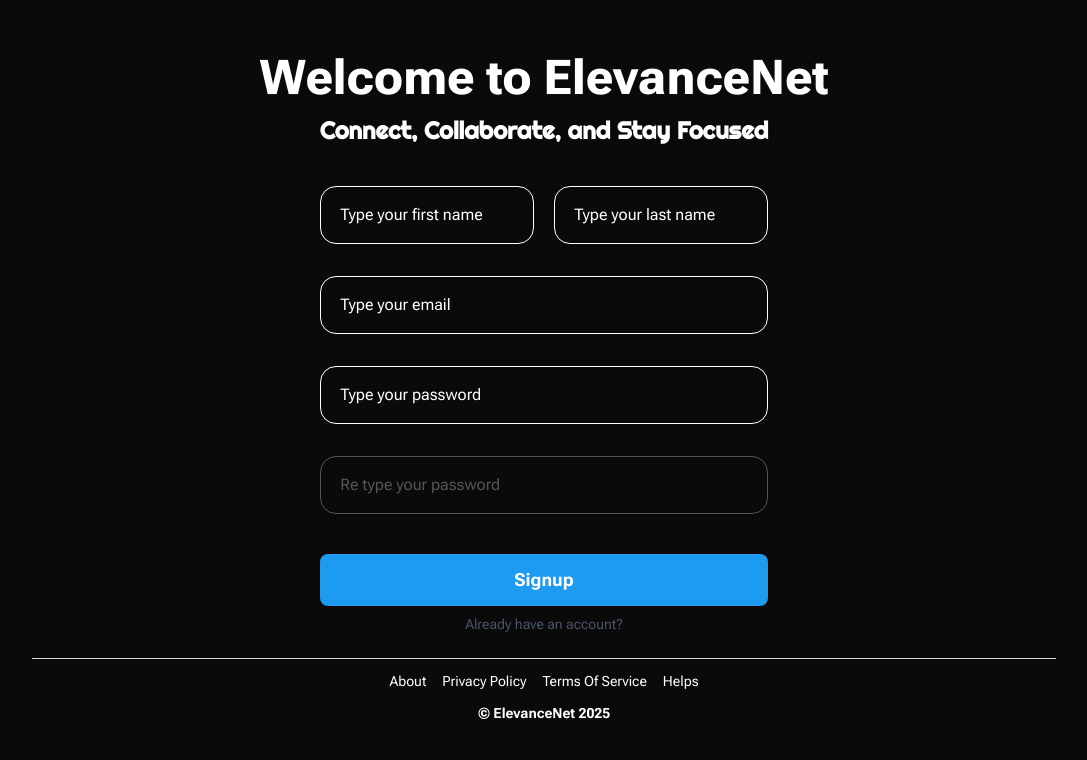
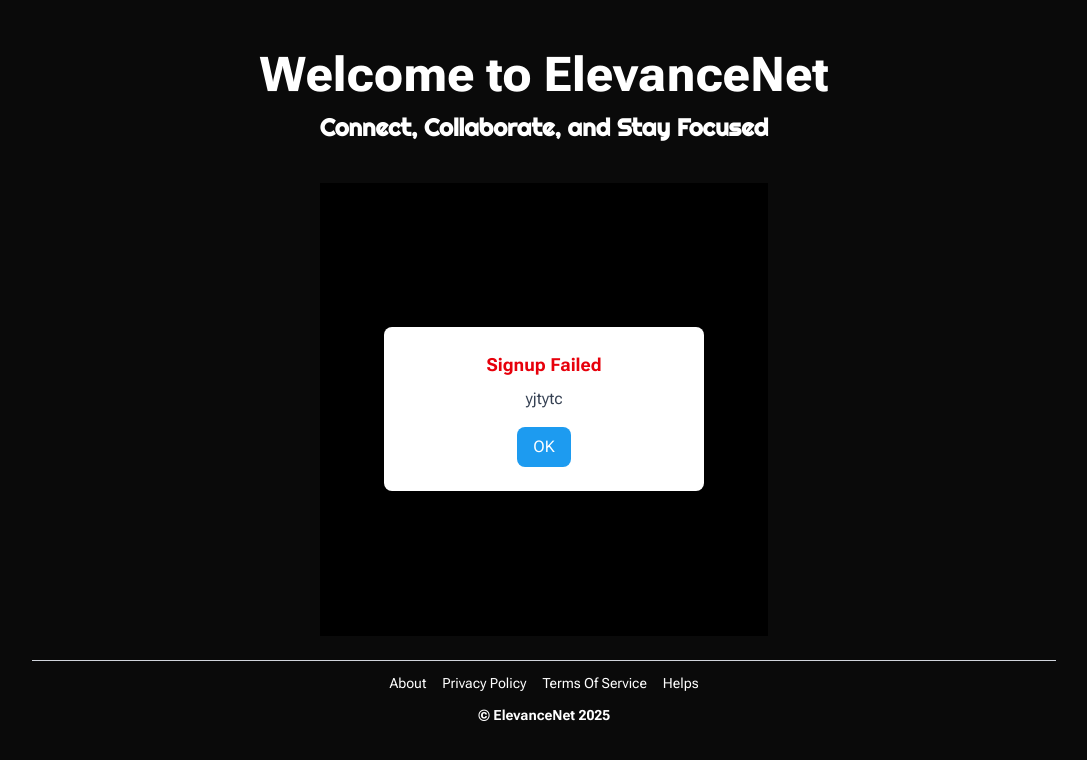
Before and after one commit to Abdullah00001/ElevanceNet_Frontend, a React (Vite) app: page /signup in a window 1280 px wide. Shown: the top 760 px of the page, without its empty margins (96-1183 px from the left). Built offline with nearby package versions, Linux system fonts and the light colour scheme.

Commit message:
feat(signup): added loader in signup button

```diff
--- a/package.json
+++ b/package.json
@@ -17,6 +17,7 @@
     "react-dom": "^19.0.0",
     "react-icons": "^5.5.0",
     "react-router-dom": "^7.2.0",
+    "react-spinners": "^0.15.0",
     "tailwindcss": "^4.0.8",
     "zod": "^3.24.2"
   },
--- a/src/features/signup/apis/signup.api.ts
+++ b/src/features/signup/apis/signup.api.ts
@@ -15,7 +15,7 @@ const signup = async (
   } catch (error) {
     if (error instanceof Error) {
       if (axios.isAxiosError(error) && error.response) {
-        return error.response.data;
+        throw error.response.data.message;
       }
     }
   }
--- a/src/features/signup/components/SignupForm.tsx
+++ b/src/features/signup/components/SignupForm.tsx
@@ -1,4 +1,4 @@
-import { FC, FormEvent, useState } from "react";
+import { FC, FormEvent, useCallback, useEffect, useState } from "react";
 import FirstName from "./FirstName";
 import LastName from "./LastName";
 import Email from "./Email";
@@ -10,12 +10,13 @@ import signupInputValidationSchema from "../../../schemas/signup.schema";
 import useFieldError from "../hooks/useFieldError";
 import useSignup from "../hooks/useSignup";
 import { useNavigate } from "react-router-dom";
+import { HashLoader } from "react-spinners";
 
 const SignupForm: FC = () => {
   const { signupPayload } = useSignupPayload();
-  const [isValid, setIsValid] = useState<boolean>(false);
   const { setFieldError, resetFieldErrors } = useFieldError();
-  const { isPending, mutate, isError, isSuccess } = useSignup();
+  const [signupFailedError, setSignupFailedError] = useState<string>("yjtytc");
+  const { isPending, mutate } = useSignup();
   const navigate = useNavigate();
   const handleSubmit = (e: FormEvent) => {
     e.preventDefault();
@@ -23,9 +24,7 @@ const SignupForm: FC = () => {
     resetFieldErrors();
     const fieldValidationResult =
       signupInputValidationSchema.safeParse(signupPayload);
-    if (fieldValidationResult.success) {
-      setIsValid(true);
-    } else {
+    if (!fieldValidationResult.success) {
       const formatErrors = fieldValidationResult.error.format();
       Object.entries(formatErrors)
         .filter(([key]) => key !== "_errors")
@@ -38,17 +37,23 @@ const SignupForm: FC = () => {
           }
           setFieldError(field, message);
         });
+      return;
     }
     // Form Validation
-    if (isValid) {
-      mutate(signupPayload);
-    }
-    if (isSuccess) {
-      navigate("/auth/verify");
-    }
+    mutate(signupPayload, {
+      onSuccess: (data) => {
+        if (data?.success) {
+          navigate("/auth/verify");
+        }
+      },
+      onError: (error) => setSignupFailedError(error.message),
+    });
   };
+  useEffect(() => {
+    console.log(signupFailedError);
+  }, []);
   return (
-    <section className="mt-10 w-full max-w-md px-4 md:px-0">
+    <section className="mt-10 w-full max-w-md px-4 md:px-0 relative">
       <form className="w-full space-y-2" onSubmit={handleSubmit}>
         <div className="flex w-full flex-col gap-2 md:flex-row md:items-center md:gap-5">
           <FirstName />
@@ -64,15 +69,38 @@ const SignupForm: FC = () => {
           <ConfirmPassword />
         </div>
         <Button
-          style="mt-2 w-full rounded-lg bg-[#1D9BF0] py-3 text-lg font-bold text-white cursor-pointer"
+          style="mt-2 hover:opacity-90 w-full rounded-lg bg-[#1D9BF0] py-3 text-lg font-bold text-white cursor-pointer"
           type="submit"
         >
-          Signup
+          {isPending ? <HashLoader size={20} /> : "Signup"}
         </Button>
         <h5 className="text-center text-sm text-gray-600">
-          Already have an account?
+          Already have an account?{" "}
+          <span
+            className="text-[#1D9BF0] font-bold md:text-[18px] cursor-pointer"
+            onClick={useCallback(() => {
+              navigate("/");
+            }, [])}
+          >
+            Login
+          </span>
         </h5>
       </form>
+      {/* Error Modal */}
+      {signupFailedError && (
+        <div className="absolute z-50 inset-0 flex items-center justify-center bg-black bg-opacity-50">
+          <div className="bg-white p-6 rounded-lg shadow-lg w-80 text-center">
+            <h2 className="text-lg font-bold text-red-600">Signup Failed</h2>
+            <p className="text-gray-700 mt-2">{signupFailedError}</p>
+            <button
+              className="mt-4 bg-[#1D9BF0] text-white py-2 px-4 rounded-lg"
+              onClick={() => setSignupFailedError("")}
+            >
+              OK
+            </button>
+          </div>
+        </div>
+      )}
     </section>
   );
 };
--- a/src/interfaces/button.interface.ts
+++ b/src/interfaces/button.interface.ts
@@ -1,6 +1,8 @@
+import { ReactElement } from "react";
+
 export interface IButton {
   style: string;
-  children: string;
+  children: string | ReactElement;
   onClick?: () => {};
   disabled?: boolean;
   type: "button" | "reset" | "submit";
```
Also changed, not shown: 1 other file (tests, documents, lock files or other folders).
